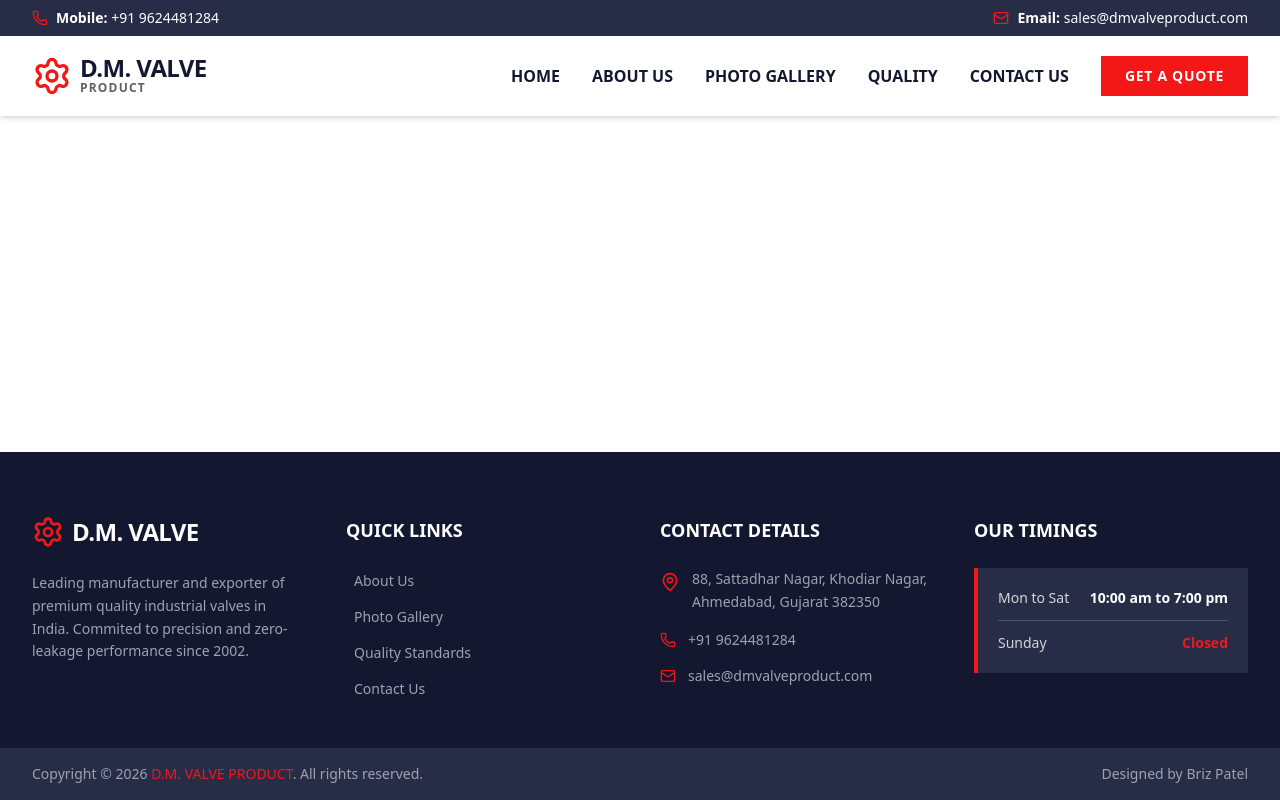
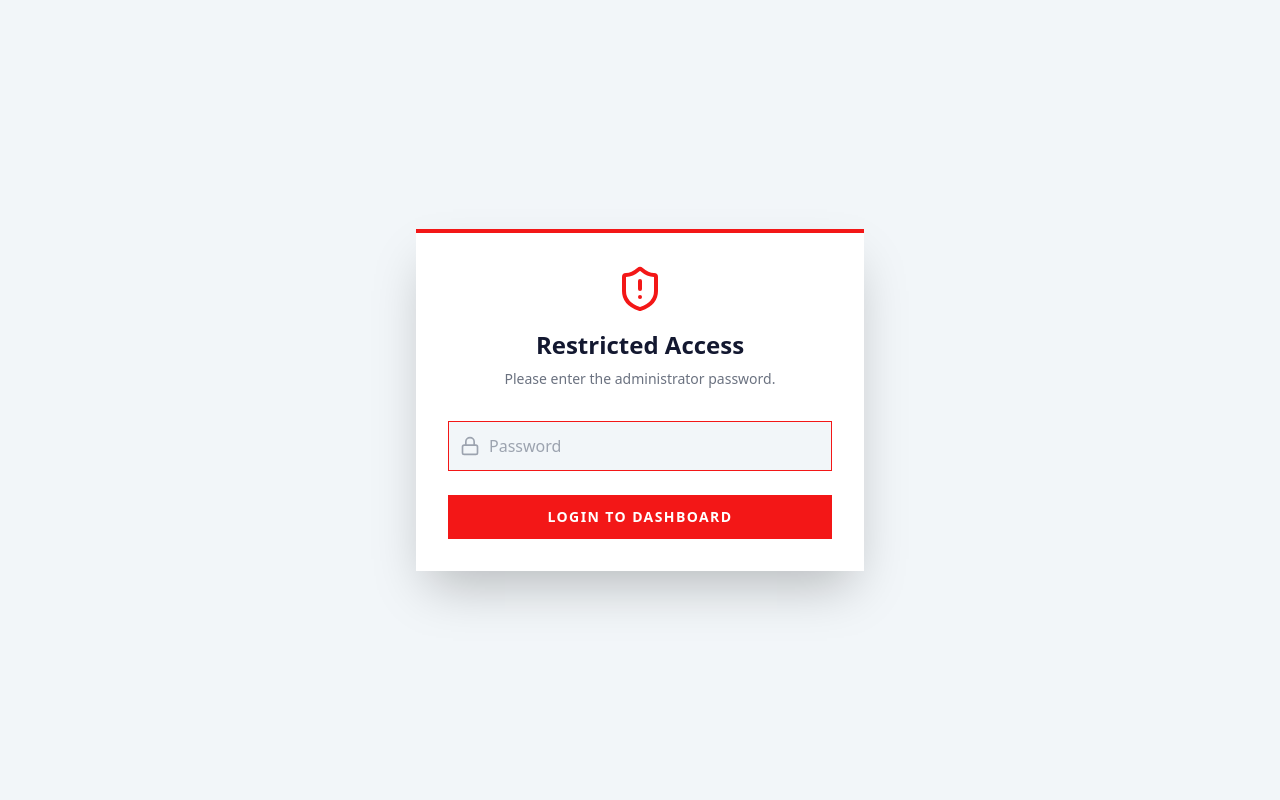
Before and after one commit to kananibrijeshkumar-dev/valve-demo, a React (Vite) app: page /secret-admin in a window 1280 px wide. Built offline with nearby package versions, Linux system fonts and the light colour scheme.

Commit message:
Add Social Icons and Secret Admin Portal

```diff
--- a/index.html
+++ b/index.html
@@ -4,6 +4,7 @@
     <meta charset="UTF-8" />
     <link rel="icon" type="image/svg+xml" href="/favicon.svg" />
     <meta name="viewport" content="width=device-width, initial-scale=1.0" />
+    <link rel="stylesheet" href="https://cdnjs.cloudflare.com/ajax/libs/font-awesome/6.4.0/css/all.min.css">
     <title>valve-demo</title>
   </head>
   <body>
--- a/src/App.jsx
+++ b/src/App.jsx
@@ -10,6 +10,7 @@ import ProductsPage from './pages/ProductsPage';
 import ContactPage from './pages/ContactPage';
 import AboutPage from './pages/AboutPage';
 import QualityPage from './pages/QualityPage';
+import AdminPortal from './pages/AdminPortal';
 
 // Scroll to top helper
 function ScrollToTop() {
@@ -40,8 +41,11 @@ function App() {
         productName={selectedProduct}
       />
 
-      {/* Global Header */}
-      <Header onOpenQuote={handleOpenQuote} />
+      {/* Global Header (Hide on Admin Portal) */}
+      <Routes>
+        <Route path="/secret-admin" element={null} />
+        <Route path="*" element={<Header onOpenQuote={handleOpenQuote} />} />
+      </Routes>
 
       {/* Page Content Routes */}
       <main className="flex-grow">
@@ -51,11 +55,15 @@ function App() {
           <Route path="/quality" element={<QualityPage />} />
           <Route path="/products" element={<ProductsPage onOpenQuote={handleOpenQuote} />} />
           <Route path="/contact" element={<ContactPage />} />
+          <Route path="/secret-admin" element={<AdminPortal />} />
         </Routes>
       </main>
 
-      {/* Global Footer */}
-      <Footer onOpenQuote={handleOpenQuote} />
+      {/* Global Footer (Hide on Admin Portal) */}
+      <Routes>
+        <Route path="/secret-admin" element={null} />
+        <Route path="*" element={<Footer onOpenQuote={handleOpenQuote} />} />
+      </Routes>
     </div>
   );
 }
--- a/src/components/Footer.jsx
+++ b/src/components/Footer.jsx
@@ -21,6 +21,12 @@ export default function Footer() {
             <p className="text-gray-400 mb-6 text-sm leading-relaxed">
               Leading manufacturer and exporter of premium quality industrial valves in India. Commited to precision and zero-leakage performance since 2002.
             </p>
+            <div className="flex space-x-4">
+              <a href="#" className="bg-classic-navyLight text-classic-red h-10 w-10 flex items-center justify-center rounded hover:bg-classic-red hover:text-white transition-colors"><i className="fa-brands fa-whatsapp text-xl"></i></a>
+              <a href="#" className="bg-classic-navyLight text-classic-red h-10 w-10 flex items-center justify-center rounded hover:bg-classic-red hover:text-white transition-colors"><i className="fa-brands fa-facebook text-xl"></i></a>
+              <a href="#" className="bg-classic-navyLight text-classic-red h-10 w-10 flex items-center justify-center rounded hover:bg-classic-red hover:text-white transition-colors"><i className="fa-brands fa-youtube text-xl"></i></a>
+              <a href="#" className="bg-classic-navyLight text-classic-red h-10 w-10 flex items-center justify-center rounded hover:bg-classic-red hover:text-white transition-colors"><i className="fa-brands fa-instagram text-xl"></i></a>
+            </div>
           </div>
 
           {/* Quick Links */}
--- a/src/components/Header.jsx
+++ b/src/components/Header.jsx
@@ -22,9 +22,17 @@ export default function Header({ onOpenQuote }) {
               <span><strong>Mobile:</strong> +91 9624481284</span>
             </div>
           </div>
-          <div className="flex items-center">
-            <Mail className="h-4 w-4 mr-2 text-classic-red" />
-            <span><strong>Email:</strong> <a href="mailto:sales@dmvalveproduct.com" className="hover:text-classic-red transition-colors">sales@dmvalveproduct.com</a></span>
+          <div className="flex items-center space-x-6">
+            <div className="flex items-center">
+              <Mail className="h-4 w-4 mr-2 text-classic-red" />
+              <span><strong>Email:</strong> <a href="mailto:sales@dmvalveproduct.com" className="hover:text-classic-red transition-colors">sales@dmvalveproduct.com</a></span>
+            </div>
+            <div className="flex space-x-3 text-classic-red">
+              <a href="#" className="hover:text-white transition-colors"><i className="fa-brands fa-whatsapp text-lg"></i></a>
+              <a href="#" className="hover:text-white transition-colors"><i className="fa-brands fa-facebook text-lg"></i></a>
+              <a href="#" className="hover:text-white transition-colors"><i className="fa-brands fa-youtube text-lg"></i></a>
+              <a href="#" className="hover:text-white transition-colors"><i className="fa-brands fa-instagram text-lg"></i></a>
+            </div>
           </div>
         </div>
       </div>
--- /dev/null
+++ b/src/pages/AdminPortal.jsx
@@ -0,0 +1,151 @@
+import React, { useState } from 'react';
+import { ShieldAlert, Lock, CheckCircle, Package, Users } from 'lucide-react';
+import { products } from '../data/products';
+
+export default function AdminPortal() {
+  const [isAuthenticated, setIsAuthenticated] = useState(false);
+  const [password, setPassword] = useState('');
+  const [error, setError] = useState(false);
+
+  const handleLogin = (e) => {
+    e.preventDefault();
+    if (password === 'admin123') {
+      setIsAuthenticated(true);
+      setError(false);
+    } else {
+      setError(true);
+      setPassword('');
+    }
+  };
+
+  if (!isAuthenticated) {
+    return (
+      <div className="min-h-screen bg-classic-bgGrey flex items-center justify-center p-4">
+        <div className="max-w-md w-full bg-white p-8 border-t-4 border-classic-red shadow-2xl">
+          <div className="text-center mb-8">
+            <ShieldAlert className="h-12 w-12 text-classic-red mx-auto mb-4" />
+            <h2 className="text-2xl font-bold text-classic-navy">Restricted Access</h2>
+            <p className="text-gray-500 text-sm mt-2">Please enter the administrator password.</p>
+          </div>
+
+          <form onSubmit={handleLogin} className="space-y-6">
+            <div>
+              <div className="relative">
+                <Lock className="absolute left-3 top-1/2 transform -translate-y-1/2 text-gray-400 h-5 w-5" />
+                <input
+                  type="password"
+                  value={password}
+                  onChange={(e) => setPassword(e.target.value)}
+                  className="w-full pl-10 pr-4 py-3 bg-classic-bgGrey border border-classic-borderGrey focus:border-classic-red outline-none transition-colors"
+                  placeholder="Password"
+                  autoFocus
+                />
+              </div>
+              {error && <p className="text-classic-red text-xs mt-2 font-bold">Incorrect password.</p>}
+            </div>
+            <button type="submit" className="w-full bg-classic-red text-white font-bold py-3 hover:bg-classic-navy transition-colors uppercase tracking-widest text-sm">
+              Login to Dashboard
+            </button>
+          </form>
+        </div>
+      </div>
+    );
+  }
+
+  return (
+    <div className="min-h-screen bg-classic-bgGrey">
+      {/* Admin Header */}
+      <div className="bg-classic-navy text-white px-8 py-4 flex justify-between items-center shadow-md">
+        <div className="flex items-center space-x-2">
+          <ShieldAlert className="h-6 w-6 text-classic-red" />
+          <h1 className="font-bold text-xl">D.M. VALVE <span className="text-classic-red">ADMIN</span></h1>
+        </div>
+        <button onClick={() => setIsAuthenticated(false)} className="text-sm text-gray-400 hover:text-white transition-colors">
+          Logout
+        </button>
+      </div>
+
+      <div className="max-w-7xl mx-auto px-4 sm:px-6 lg:px-8 py-12">
+        {/* Stats Row */}
+        <div className="grid grid-cols-1 md:grid-cols-3 gap-6 mb-12">
+          <div className="bg-white p-6 border-l-4 border-classic-red shadow-sm flex items-center justify-between">
+            <div>
+              <p className="text-sm font-bold text-gray-500 uppercase">New Quotes</p>
+              <h3 className="text-3xl font-extrabold text-classic-navy">14</h3>
+            </div>
+            <div className="bg-classic-bgGrey p-3 rounded-full">
+              <i className="fa fa-envelope text-classic-red text-xl"></i>
+            </div>
+          </div>
+          <div className="bg-white p-6 border-l-4 border-classic-navy shadow-sm flex items-center justify-between">
+            <div>
+              <p className="text-sm font-bold text-gray-500 uppercase">Total Products</p>
+              <h3 className="text-3xl font-extrabold text-classic-navy">{products.length}</h3>
+            </div>
+            <div className="bg-classic-bgGrey p-3 rounded-full">
+              <Package className="h-6 w-6 text-classic-navy" />
+            </div>
+          </div>
+          <div className="bg-white p-6 border-l-4 border-classic-navy shadow-sm flex items-center justify-between">
+            <div>
+              <p className="text-sm font-bold text-gray-500 uppercase">Active Clients</p>
+              <h3 className="text-3xl font-extrabold text-classic-navy">512</h3>
+            </div>
+            <div className="bg-classic-bgGrey p-3 rounded-full">
+              <Users className="h-6 w-6 text-classic-navy" />
+            </div>
+          </div>
+        </div>
+
+        {/* Recent Quotes Table */}
+        <div className="bg-white shadow-sm border border-classic-borderGrey">
+          <div className="border-b border-classic-borderGrey px-6 py-4 flex justify-between items-center">
+            <h3 className="text-lg font-bold text-classic-navy">Recent Quote Requests</h3>
+            <span className="bg-classic-red text-white text-xs font-bold px-2 py-1 rounded">Live Updates</span>
+          </div>
+          <div className="overflow-x-auto">
+            <table className="w-full text-left border-collapse">
+              <thead>
+                <tr className="bg-classic-bgGrey text-gray-500 text-xs uppercase tracking-wider">
+                  <th className="px-6 py-4 font-bold">Company</th>
+                  <th className="px-6 py-4 font-bold">Contact</th>
+                  <th className="px-6 py-4 font-bold">Product Requested</th>
+                  <th className="px-6 py-4 font-bold">Status</th>
+                  <th className="px-6 py-4 font-bold text-right">Action</th>
+                </tr>
+              </thead>
+              <tbody className="divide-y divide-classic-borderGrey">
+                <tr className="hover:bg-gray-50 transition-colors">
+                  <td className="px-6 py-4 text-sm font-medium text-classic-navy">Reliance Industries</td>
+                  <td className="px-6 py-4 text-sm text-gray-500">purchase@ril.com<br/>+91 9988776655</td>
+                  <td className="px-6 py-4 text-sm text-classic-navy">TC End 3 Way Ball Valve (x50)</td>
+                  <td className="px-6 py-4">
+                    <span className="inline-flex items-center text-xs font-bold text-yellow-600 bg-yellow-100 px-2 py-1 rounded">
+                      Pending
+                    </span>
+                  </td>
+                  <td className="px-6 py-4 text-right">
+                    <button className="text-classic-red hover:text-classic-navy text-sm font-bold">View</button>
+                  </td>
+                </tr>
+                <tr className="hover:bg-gray-50 transition-colors">
+                  <td className="px-6 py-4 text-sm font-medium text-classic-navy">Larsen & Toubro</td>
+                  <td className="px-6 py-4 text-sm text-gray-500">procurement@larsentoubro.com<br/>+91 9123456789</td>
+                  <td className="px-6 py-4 text-sm text-classic-navy">Flush Bottom Tank Valve (x20)</td>
+                  <td className="px-6 py-4">
+                    <span className="inline-flex items-center text-xs font-bold text-green-600 bg-green-100 px-2 py-1 rounded">
+                      <CheckCircle className="h-3 w-3 mr-1" /> Quoted
+                    </span>
+                  </td>
+                  <td className="px-6 py-4 text-right">
+                    <button className="text-classic-red hover:text-classic-navy text-sm font-bold">View</button>
+                  </td>
+                </tr>
+              </tbody>
+            </table>
+          </div>
+        </div>
+      </div>
+    </div>
+  );
+}
```
